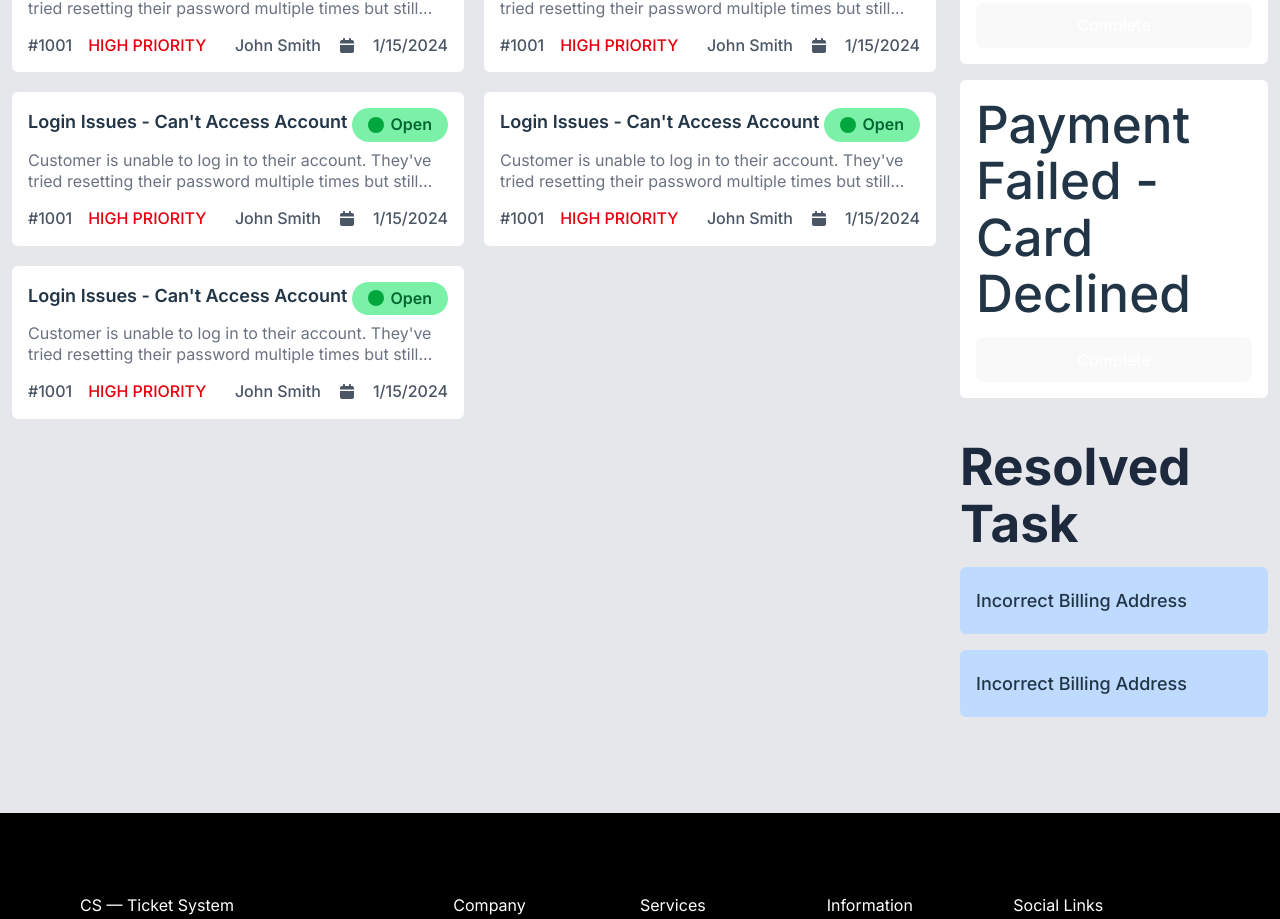
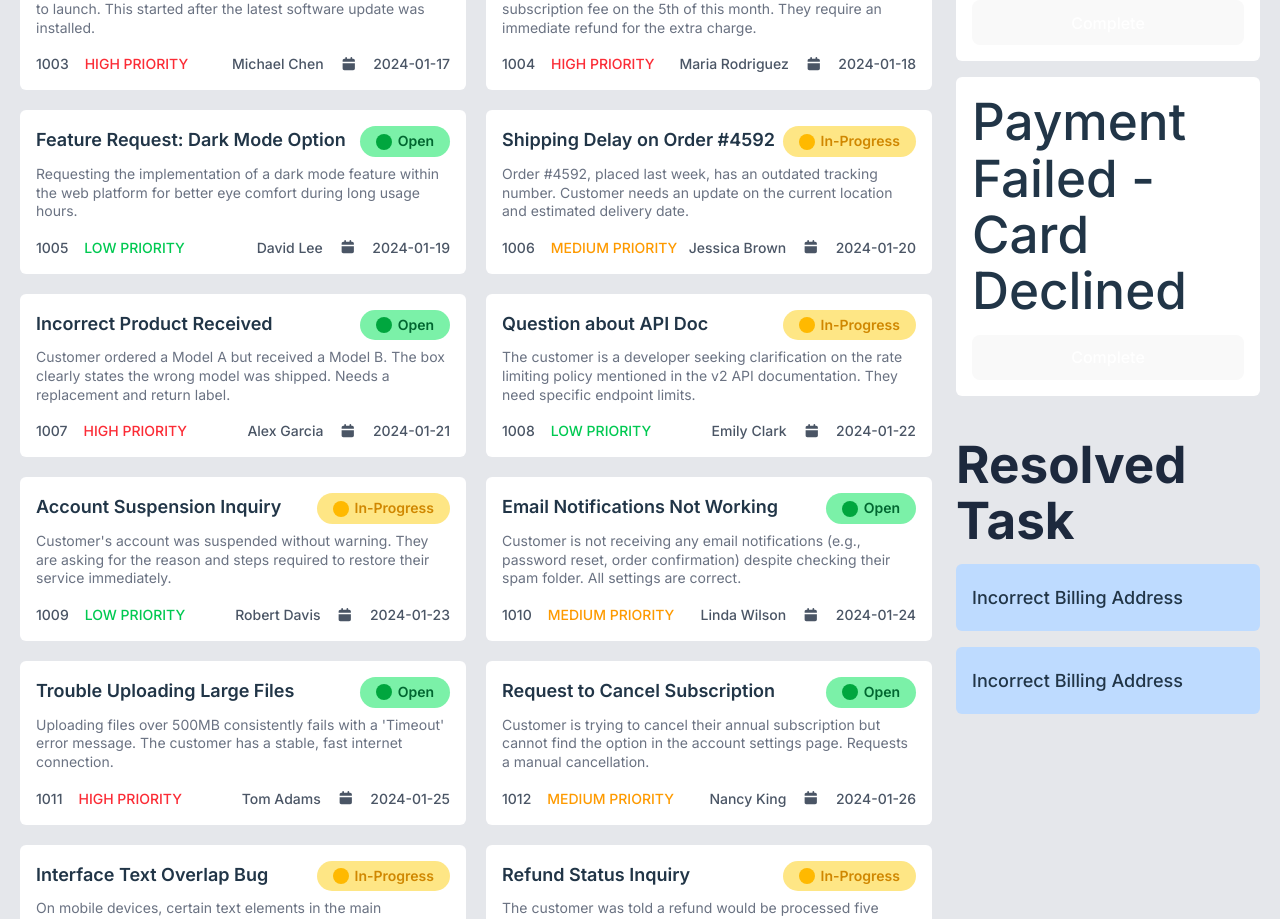
Before and after one commit to ashiqur0/customer-support-zone, a React (Vite) app: page / in a window 1280 px wide. Shown: the part 771-1690 px from the top of the page. Built offline with nearby package versions, Linux system fonts and the light colour scheme.

Commit message:
Style Related Update

```diff
--- /dev/null
+++ b/public/customer.json
@@ -0,0 +1,137 @@
+[
+  {
+    "id": 1001,
+    "title": "Login Issues - Can't Access Account",
+    "description": "Customer is unable to log in to their account. They've tried resetting their password multiple times but still receive an 'Invalid Credentials' error.",
+    "customerName": "John Smith",
+    "priority": "HIGH PRIORITY",
+    "status": "Open",
+    "createdAt": "2024-01-15"
+  },
+  {
+    "id": 1002,
+    "title": "Unable to Download Invoice",
+    "description": "Customer cannot download their January invoice from the billing section. The download button appears greyed out, and they need it for tax purposes.",
+    "customerName": "Sarah Johnson",
+    "priority": "MEDIUM PRIORITY",
+    "status": "In-Progress",
+    "createdAt": "2024-01-16"
+  },
+  {
+    "id": 1003,
+    "title": "Application Crashing on Startup",
+    "description": "The desktop application immediately crashes after attempting to launch. This started after the latest software update was installed.",
+    "customerName": "Michael Chen",
+    "priority": "HIGH PRIORITY",
+    "status": "Open",
+    "createdAt": "2024-01-17"
+  },
+  {
+    "id": 1004,
+    "title": "Duplicate Charge on Credit Card",
+    "description": "Customer was incorrectly charged twice for their monthly subscription fee on the 5th of this month. They require an immediate refund for the extra charge.",
+    "customerName": "Maria Rodriguez",
+    "priority": "HIGH PRIORITY",
+    "status": "Open",
+    "createdAt": "2024-01-18"
+  },
+  {
+    "id": 1005,
+    "title": "Feature Request: Dark Mode Option",
+    "description": "Requesting the implementation of a dark mode feature within the web platform for better eye comfort during long usage hours.",
+    "customerName": "David Lee",
+    "priority": "LOW PRIORITY",
+    "status": "Open",
+    "createdAt": "2024-01-19"
+  },
+  {
+    "id": 1006,
+    "title": "Shipping Delay on Order #4592",
+    "description": "Order #4592, placed last week, has an outdated tracking number. Customer needs an update on the current location and estimated delivery date.",
+    "customerName": "Jessica Brown",
+    "priority": "MEDIUM PRIORITY",
+    "status": "In-Progress",
+    "createdAt": "2024-01-20"
+  },
+  {
+    "id": 1007,
+    "title": "Incorrect Product Received",
+    "description": "Customer ordered a Model A but received a Model B. The box clearly states the wrong model was shipped. Needs a replacement and return label.",
+    "customerName": "Alex Garcia",
+    "priority": "HIGH PRIORITY",
+    "status": "Open",
+    "createdAt": "2024-01-21"
+  },
+  {
+    "id": 1008,
+    "title": "Question about API Doc",
+    "description": "The customer is a developer seeking clarification on the rate limiting policy mentioned in the v2 API documentation. They need specific endpoint limits.",
+    "customerName": "Emily Clark",
+    "priority": "LOW PRIORITY",
+    "status": "In-Progress",
+    "createdAt": "2024-01-22"
+  },
+  {
+    "id": 1009,
+    "title": "Account Suspension Inquiry",
+    "description": "Customer's account was suspended without warning. They are asking for the reason and steps required to restore their service immediately.",
+    "customerName": "Robert Davis",
+    "priority": "LOW PRIORITY",
+    "status": "In-Progress",
+    "createdAt": "2024-01-23"
+  },
+  {
+    "id": 1010,
+    "title": "Email Notifications Not Working",
+    "description": "Customer is not receiving any email notifications (e.g., password reset, order confirmation) despite checking their spam folder. All settings are correct.",
+    "customerName": "Linda Wilson",
+    "priority": "MEDIUM PRIORITY",
+    "status": "Open",
+    "createdAt": "2024-01-24"
+  },
+  {
+    "id": 1011,
+    "title": "Trouble Uploading Large Files",
+    "description": "Uploading files over 500MB consistently fails with a 'Timeout' error message. The customer has a stable, fast internet connection.",
+    "customerName": "Tom Adams",
+    "priority": "HIGH PRIORITY",
+    "status": "Open",
+    "createdAt": "2024-01-25"
+  },
+  {
+    "id": 1012,
+    "title": "Request to Cancel Subscription",
+    "description": "Customer is trying to cancel their annual subscription but cannot find the option in the account settings page. Requests a manual cancellation.",
+    "customerName": "Nancy King",
+    "priority": "MEDIUM PRIORITY",
+    "status": "Open",
+    "createdAt": "2024-01-26"
+  },
+  {
+    "id": 1013,
+    "title": "Interface Text Overlap Bug",
+    "description": "On mobile devices, certain text elements in the main dashboard overlap, making them unreadable. Issue is reproducible on iOS and Android.",
+    "customerName": "Chris Baker",
+    "priority": "LOW PRIORITY",
+    "status": "In-Progress",
+    "createdAt": "2024-01-27"
+  },
+  {
+    "id": 1014,
+    "title": "Refund Status Inquiry",
+    "description": "The customer was told a refund would be processed five business days ago but has not yet seen the credit posted to their bank account.",
+    "customerName": "Samantha Green",
+    "priority": "HIGH PRIORITY",
+    "status": "In-Progress",
+    "createdAt": "2024-01-28"
+  },
+  {
+    "id": 1015,
+    "title": "Suggestion for New Integration",
+    "description": "Suggesting an integration with a popular third-party marketing tool (Tool X) to streamline their workflow. Includes details on required endpoints.",
+    "customerName": "Paul Thompson",
+    "priority": "LOW PRIORITY",
+    "status": "Open",
+    "createdAt": "2024-01-29"
+  }
+]
--- a/src/App.css
+++ b/src/App.css
@@ -16,3 +16,7 @@ ul li button:hover {
   background-color: rgba(128, 128, 128, 0.2);
   border-radius: 8px;
 }
+
+.footer-p div p {
+  font-size: 14px;
+}
--- a/src/App.jsx
+++ b/src/App.jsx
@@ -1,8 +1,16 @@
+import { Suspense } from 'react'
 import './App.css'
 import Footer from './Components/Footer/Footer'
 import Banner from './Components/Headers/Banner'
 import Navbar from './Components/Headers/Navbar'
 import CustomerTicketParent from './Components/Main/CustomerTicketParent'
+
+const fetchCustomers = async () => {
+  const res = await fetch('../public/customer.json');
+  return res.json();
+}
+
+const customerPromise = fetchCustomers();
 
 function App() {
 
@@ -10,7 +18,18 @@ function App() {
     <div className='font-inter bg-gray-200'>
       <Navbar></Navbar>
       <Banner></Banner>
-      <CustomerTicketParent></CustomerTicketParent>
+
+      <Suspense fallback={
+        <div className='w-320 mx-auto flex justify-center items-center'>
+          <span className="loading loading-spinner loading-xl"></span>
+        </div>
+      }>
+        <CustomerTicketParent
+          customerPromise={customerPromise}
+        >
+        </CustomerTicketParent>
+      </Suspense>
+
       <Footer></Footer>
     </div>
   )
--- a/src/Components/Footer/Footer.jsx
+++ b/src/Components/Footer/Footer.jsx
@@ -3,9 +3,10 @@ import FooterBody from './FooterBody';
 
 const Footer = () => {
     return (
-        <div className='bg-black pb-8 text-gray-400'>
+        <div className='bg-black pb-5 text-gray-400'>
             <FooterBody></FooterBody>
-            <h1 className='text-center text-white'>© 2025 CS — Ticket System. All rights reserved.</h1>
+            <hr className='text-gray-500 text-center mx-5 mt-5 md:mt-0' />
+            <h1 className='text-center text-white  mt-5'>© 2025 CS — Ticket System. All rights reserved.</h1>
         </div>
     );
 };
--- a/src/Components/Footer/FooterBody.jsx
+++ b/src/Components/Footer/FooterBody.jsx
@@ -1,30 +1,30 @@
 const FooterBody = () => {
     return (
-        <div className='md:mt-20 mt-5 md:p-20 p-5 grid md:grid-cols-6 grid-cols-1 gap-10 md:gap-0'>
+        <div className='md:mt-20 mt-5 md:p-20 p-5 grid md:grid-cols-6 grid-cols-1 gap-10 md:gap-0 footer-p'>
             <div className='col-span-2 md:text-left text-justify md:pr-15'>
-                <h3 className='text-white md:mb-4 mb-2'>CS — Ticket System</h3>
+                <h3 className='text-white  font-medium md:mb-4 mb-2'>CS — Ticket System</h3>
                 <p>Lorem Ipsum is simply dummy text of the printing and typesetting industry. Lorem Ipsum has been the industry's standard dummy text ever since the 1500s, when an unknown printer took a galley of type and scrambled it to make a type specimen book.</p>
             </div>
             <div>
-                <h3 className='text-white md:mb-4 mb-2'>Company</h3>
+                <h3 className='text-white  font-medium md:mb-4 mb-2'>Company</h3>
                 <p>About Us</p>
                 <p>Our Mission</p>
                 <p>Contact Saled</p>
             </div>
             <div>
-                <h3 className='text-white md:mb-4 mb-2'>Services</h3>
+                <h3 className='text-white  font-medium md:mb-4 mb-2'>Services</h3>
                 <p>Products & Services</p>
                 <p>Customer Stories</p>
                 <p>Download Apps</p>
             </div>
             <div>
-                <h3 className='text-white md:mb-4 mb-2'>Information</h3>
+                <h3 className='text-white  font-medium md:mb-4 mb-2'>Information</h3>
                 <p>Privacy Policy</p>
                 <p>Terms & Conditions</p>
                 <p>Join Us</p>
             </div>
             <div>
-                <h3 className='text-white md:mb-4 mb-2'>Social Links</h3>
+                <h3 className='text-white  font-medium md:mb-4 mb-2'>Social Links</h3>
                 <p>  @CS — Ticket System</p>
                 <p>  @CS — Ticket System</p>
                 <p>  @CS — Ticket System</p>
--- a/src/Components/Headers/Banner.jsx
+++ b/src/Components/Headers/Banner.jsx
@@ -3,7 +3,7 @@ import img from '../../assets/vector1.png'
 const Banner = () => {
 
     return (
-        <div className='my-5 md:my-20 flex flex-col md:flex-row gap-4 items-center max-w-330 mx-auto text-center text-white px-3'>
+        <div className='my-5 md:my-20 flex flex-col md:flex-row gap-4 items-center max-w-330 mx-auto text-center text-white px-5'>
             <div className='bg-gradient-to-br from-indigo-600 via-violet-600 to-purple-600 md:w-1/2 w-full  rounded-[6px] md:rounded-2xl flex items-center justify-between'>
                 <img className='md:w-2/5 w-1/3' src={img} alt="" />
                 <div className='flex flex-col gap-2 md:gap-4'>
--- a/src/Components/Main/CustomerTicketParent.jsx
+++ b/src/Components/Main/CustomerTicketParent.jsx
@@ -1,10 +1,10 @@
 import TaskStatus from './TaskStatus';
 import TicketCards from './TicketCards';
 
-const CustomerTicketParent = () => {
+const CustomerTicketParent = ({customerPromise}) => {
     return (
-        <div className='md:flex items-start gap-3 px-3'>
-            <TicketCards></TicketCards>
+        <div className='md:flex items-start gap-3 px-5'>
+            <TicketCards customerPromise={customerPromise}></TicketCards>
             <TaskStatus></TaskStatus>
         </div>
     );
--- a/src/Components/Main/TicketCard.jsx
+++ b/src/Components/Main/TicketCard.jsx
@@ -1,27 +1,40 @@
-import React from 'react';
 import { FontAwesomeIcon } from '@fortawesome/react-fontawesome'
 import { faCalendar } from '@fortawesome/free-solid-svg-icons'
 
-const TicketCard = () => {
+const TicketCard = ({ customer }) => {
+    const { id, title, description, customerName, priority, status, createdAt } = customer;
+
     return (
         <div className=' bg-white p-4 rounded-md'>
             <div className='flex justify-between'>
-                <h2 className='font-semibold md:text-[1.125rem] '>Login Issues - Can't Access Account </h2>
-                <div className='font-semibold md:py-1.5 md:px-4 px-2 py-1 bg-green-300 rounded-xl md:rounded-3xl flex items-center gap-1.5'>
-                    <p className='md:w-4 md:h-4 w-2 h-2 rounded-full bg-green-600'></p>
-                    <p className='text-green-800 text-xs md:text-[1rem]'>Open</p>
+                <h2 className='font-semibold md:text-[1.125rem] text-[14px]'>{title}</h2>
+                <div className={`font-semibold md:py-1.5 md:px-4 px-2 py-1 rounded-xl md:rounded-3xl flex items-center gap-1.5 ${status === 'Open' ? 'bg-green-300' : 'bg-amber-200'}`}>
+                    <p className={`md:w-4 md:h-4 w-2 h-2 rounded-full
+                        ${status === 'Open' ? 'bg-green-600' : 'bg-amber-400'}
+                        `}>
+                    </p>
+                    <p className={`text-xs md:text-[14px]
+                        ${status === 'Open' ? 'text-green-800' : 'text-yellow-600'}
+                        `}>{status}</p>
                 </div>
             </div>
-            <p className='mt-2 mb-4 text-gray-500 text-xs md:text-[1rem]'>Customer is unable to log in to their account. They've tried resetting their password multiple times but still...</p>
-            <div className='flex justify-between font-medium text-gray-600 items-center text-xs md:text-[1rem]'>
+            <p className='mt-2 mb-4 text-gray-500 text-xs md:text-[14px]'>{description}</p>
+
+            <div className='flex justify-between font-medium text-gray-600 items-center text-[11px] md:text-[14px]'>
                 <div className='flex gap-4 items-center'>
-                    <p>#1001</p>
-                    <p className='text-red-600'>HIGH PRIORITY</p>
+                    <p>{id}</p>
+                    <p className={`
+                        ${
+                            priority === 'HIGH PRIORITY' && 'text-red-500' ||
+                            priority === 'MEDIUM PRIORITY' && 'text-amber-500' ||
+                            priority === 'LOW PRIORITY' && 'text-green-500'
+                        }
+                    `}>{priority}</p>
                 </div>
                 <div className='flex gap-4 items-center'>
-                    <p>John Smith</p>
+                    <p>{customerName}</p>
                     <FontAwesomeIcon icon={faCalendar} />
-                    <p>1/15/2024</p>
+                    <p>{createdAt}</p>
                 </div>
             </div>
         </div>
--- a/src/Components/Main/TicketCards.jsx
+++ b/src/Components/Main/TicketCards.jsx
@@ -1,18 +1,21 @@
+import { use } from 'react';
 import TicketCard from './TicketCard';
 
-const TicketCards = () => {
+const TicketCards = ({ customerPromise }) => {
+    const customers = use(customerPromise);
 
     return (
         <div className='md:w-3/4 w-full'>
             <h1 className='md:text-3xl text-xl font-bold text-slate-800 mb-4'>Customer Tickets</h1>
-            <div className='grid grid-cols-1 md:grid-cols-2 gap-5 '>
-                <TicketCard></TicketCard>
-                <TicketCard></TicketCard>
-                <TicketCard></TicketCard>
-                <TicketCard></TicketCard>
-                <TicketCard></TicketCard>
-                <TicketCard></TicketCard>
-                <TicketCard></TicketCard>
+            <div className='grid grid-cols-1 md:grid-cols-2 gap-5'>
+
+                {
+                    customers.map(customer => <TicketCard
+                        key={customer.id}
+                        customer={customer}
+                    ></TicketCard>)
+                }
+
             </div>
         </div>
     );
```
Also changed, not shown: 1 other file (tests, documents, lock files or other folders).
